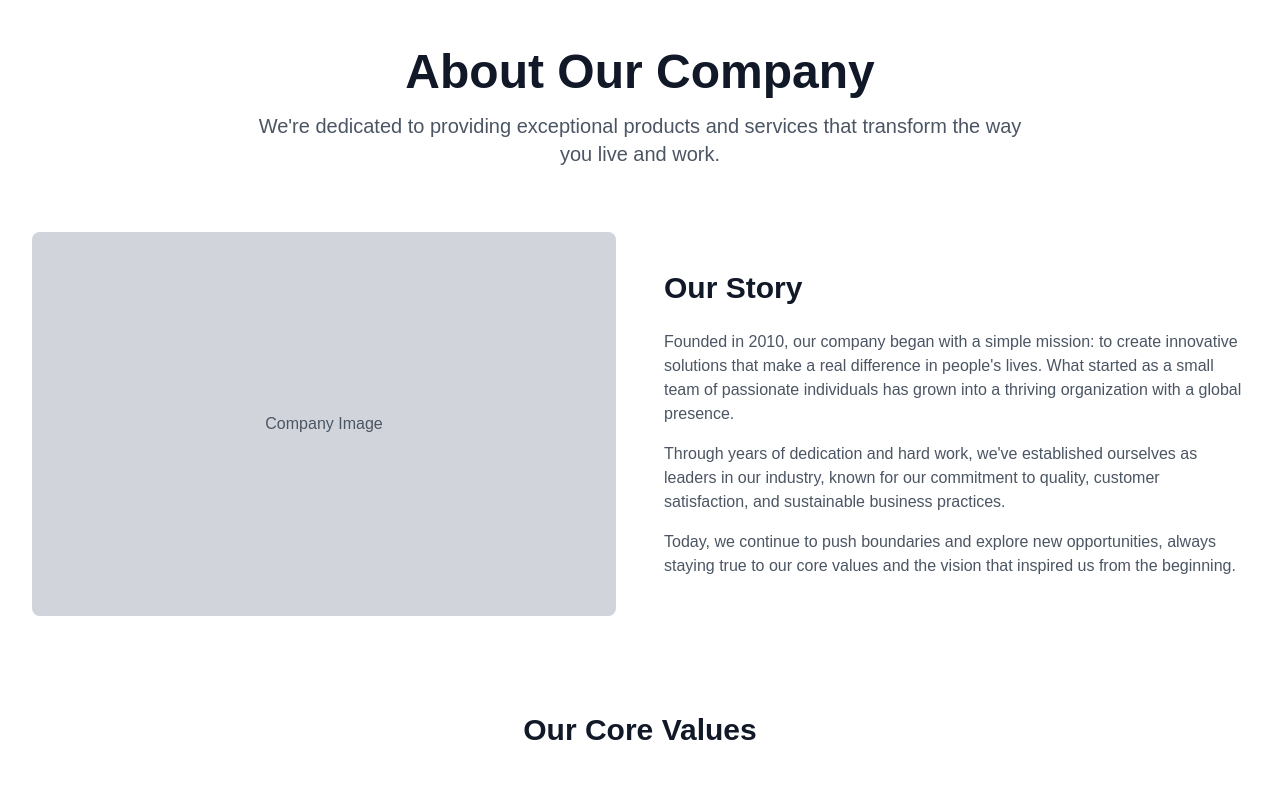
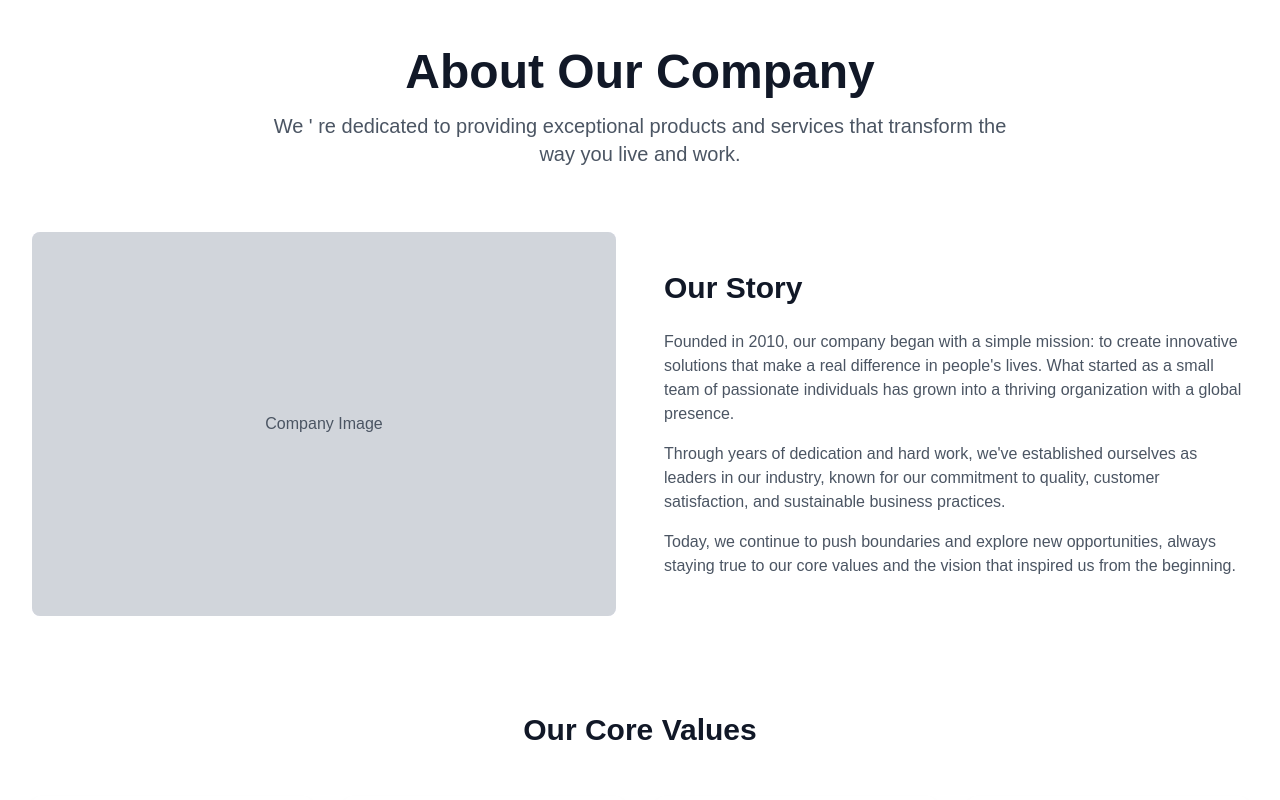
Before and after one commit to fadiChorfi/E-commerce-clothing, a Next.js app: page /about-us in a window 1280 px wide. Shown: the top 800 px of the page. Built offline with nearby package versions, Linux system fonts and the light colour scheme; no server answers.

Commit message:
Fixed unescaped apostrophes and removed unused import

```diff
--- a/src/app/about-us/page.tsx
+++ b/src/app/about-us/page.tsx
@@ -1,6 +1,5 @@
 "use client";
 import React from "react";
-import Image from "next/image";
 import Link from "next/link";
 
 const AboutUs = () => {
@@ -10,7 +9,7 @@ const AboutUs = () => {
       <div className="text-center mb-16">
         <h1 className="text-4xl md:text-5xl font-bold text-gray-900 mb-4">About Our Company</h1>
         <p className="text-xl text-gray-600 max-w-3xl mx-auto">
-          We're dedicated to providing exceptional products and services that transform the way you live and work.
+          We &apos; re dedicated to providing exceptional products and services that transform the way you live and work.
         </p>
       </div>
 
@@ -30,10 +29,10 @@ const AboutUs = () => {
         <div className="w-full lg:w-1/2">
           <h2 className="text-3xl font-bold text-gray-900 mb-6">Our Story</h2>
           <p className="text-gray-600 mb-4">
-            Founded in 2010, our company began with a simple mission: to create innovative solutions that make a real difference in people's lives. What started as a small team of passionate individuals has grown into a thriving organization with a global presence.
+            Founded in 2010, our company began with a simple mission: to create innovative solutions that make a real difference in people&apos;s lives. What started as a small team of passionate individuals has grown into a thriving organization with a global presence.
           </p>
           <p className="text-gray-600 mb-4">
-            Through years of dedication and hard work, we've established ourselves as leaders in our industry, known for our commitment to quality, customer satisfaction, and sustainable business practices.
+            Through years of dedication and hard work, we&apos;ve established ourselves as leaders in our industry, known for our commitment to quality, customer satisfaction, and sustainable business practices.
           </p>
           <p className="text-gray-600">
             Today, we continue to push boundaries and explore new opportunities, always staying true to our core values and the vision that inspired us from the beginning.
--- a/src/components/csr/header/headerContent/ProfileBtn.tsx
+++ b/src/components/csr/header/headerContent/ProfileBtn.tsx
@@ -54,7 +54,7 @@ const ProfileBtn = () => {
                 </div>
                 <div>
                   <h2 className="font-medium">
-                    {user?.user_metadata.full_name}
+                    {user?.user_metadata.full_name || session.user.email}
                   </h2>
                   <p className="text-sm text-gray-500">Welcome back!</p>
                 </div>
```
